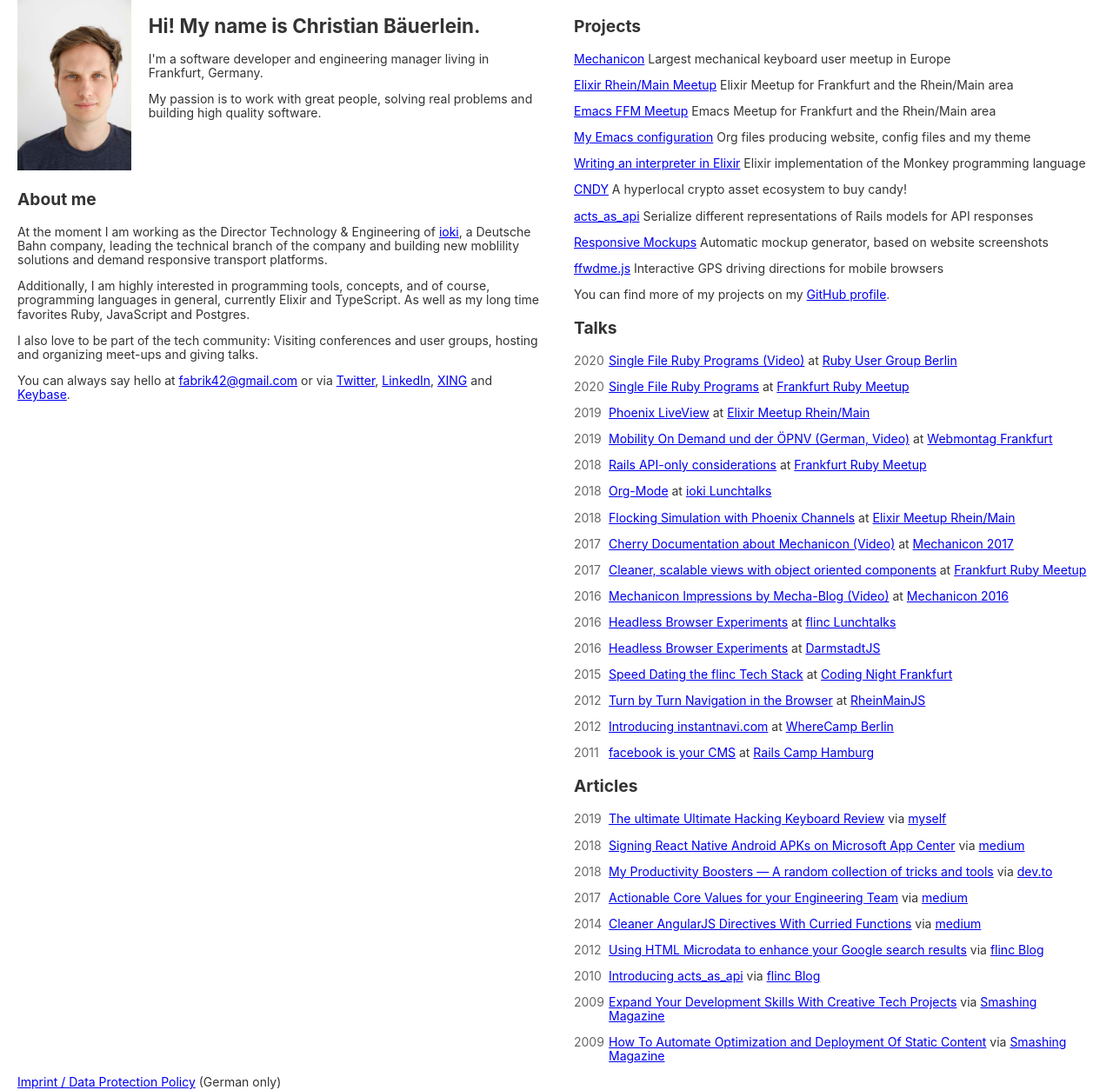
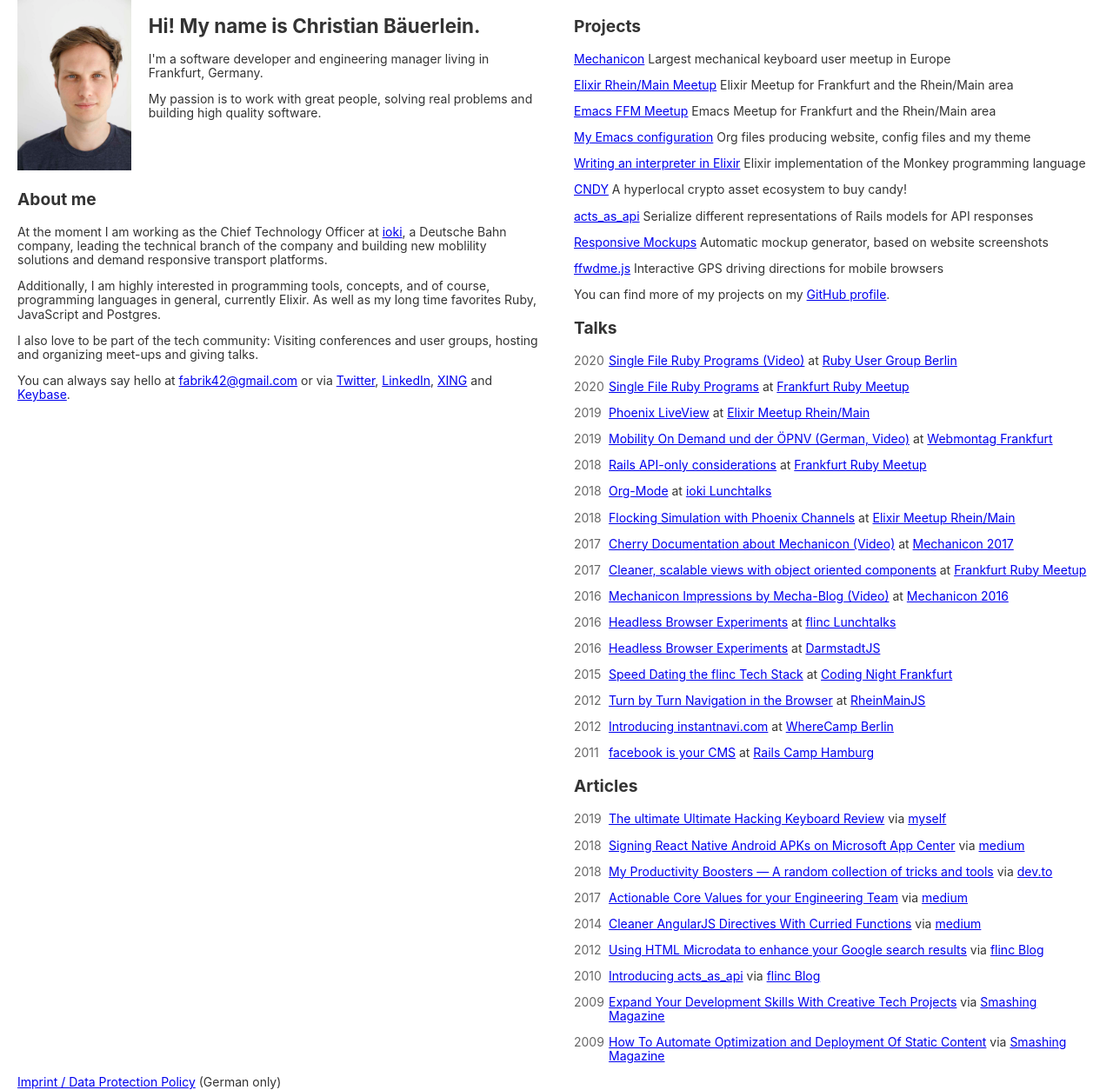
Before and after one commit to fabrik42/fabrik42.github.com, a Jekyll site: the page built from index.html, in a window 1280 px wide. Shown: the whole page at 87% size. Built offline with Jekyll 4.4.1, drawn with Linux system fonts in a browser that asks for light colours.

Commit message:
Update index page

```diff
--- a/index.html
+++ b/index.html
@@ -28,12 +28,12 @@
     </h2>
 
     <p>
-      At the moment I am working as the Director Technology & Engineering of <a href="https://ioki.com">ioki</a>, a Deutsche Bahn company,
+      At the moment I am working as the Chief Technology Officer at <a href="https://ioki.com">ioki</a>, a Deutsche Bahn company,
       leading the technical branch of the company and building new moblility solutions and demand responsive transport platforms.
     </p>
 
     <p>
-      Additionally, I am highly interested in programming tools, concepts, and of course, programming languages in general, currently Elixir and TypeScript. As well as my long time favorites Ruby, JavaScript and Postgres.
+      Additionally, I am highly interested in programming tools, concepts, and of course, programming languages in general, currently Elixir. As well as my long time favorites Ruby, JavaScript and Postgres.
     </p>
 
     <p>
```
